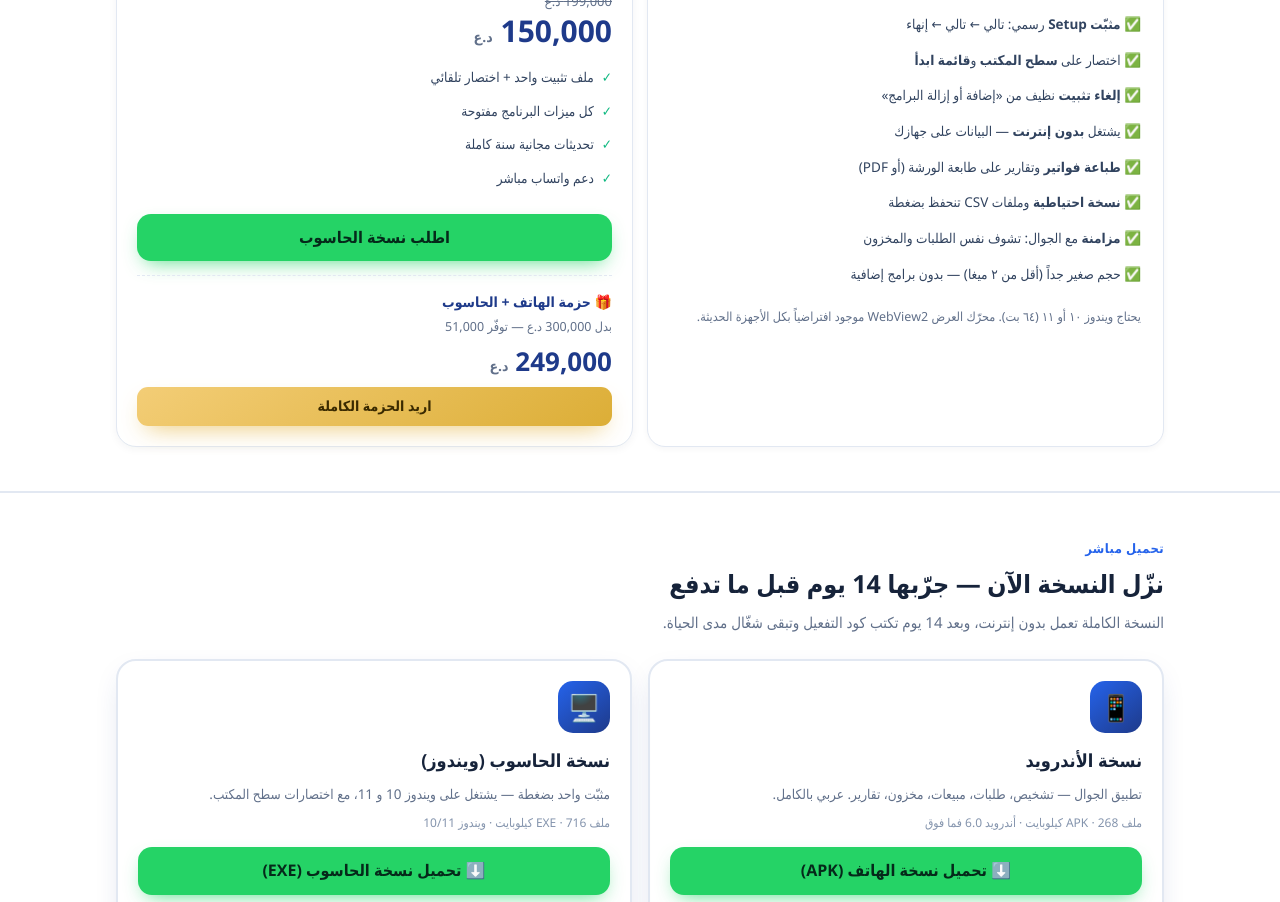
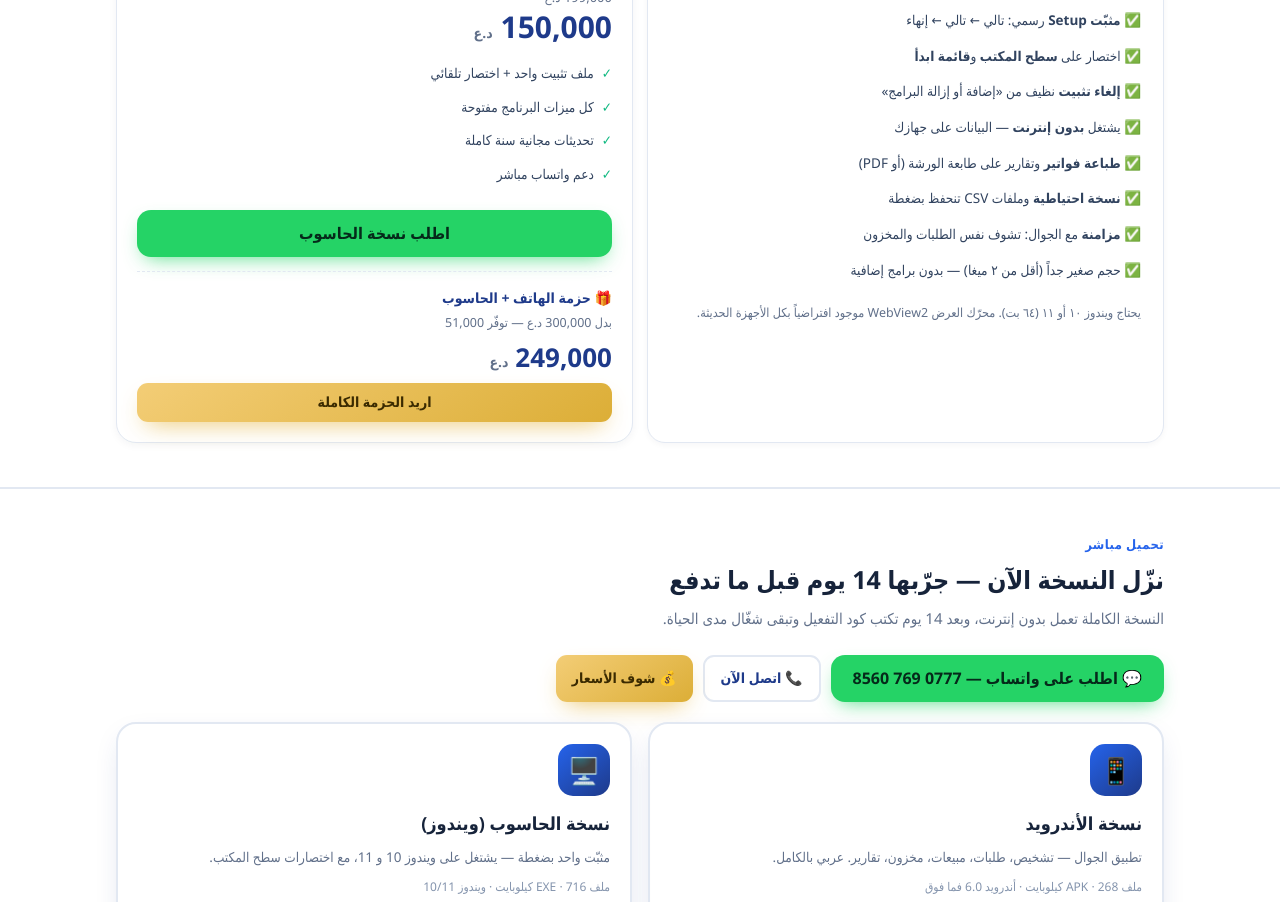
Before and after one commit to sadak1560aa-arch/smartfix, a plain HTML site: page index.html in a window 1280 px wide. Shown: the part 1751-2653 px from the top of the page. Drawn offline with Linux system fonts and the light colour scheme.

Commit message:
Sales page — WhatsApp CTA above download buttons

```diff
--- a/index.html
+++ b/index.html
@@ -211,6 +211,7 @@
         </ul>
         <div class="cta-row">
           <a class="btn btn-wa" id="waHero" href="https://wa.me/9647777698560" target="_blank" rel="noopener">💬 اشتري الآن على واتساب</a>
+          <a class="btn btn-wa" href="https://wa.me/9647777698560?text=%D8%A7%D9%84%D8%B3%D9%84%D8%A7%D9%85%20%D8%B9%D9%84%D9%8A%D9%83%D9%85%D8%8C%20%D8%A3%D8%B1%D9%8A%D8%AF%20%D9%86%D8%B3%D8%AE%D8%A9%20%D8%A7%D9%84%D8%AD%D8%A7%D8%B3%D9%88%D8%A8%20%28%D9%88%D9%8A%D9%86%D8%AF%D9%88%D8%B2%29%20%D9%85%D9%86%20Smart%20Fix%20AI" target="_blank" rel="noopener">⬇️ نزّل النسخة (أندرويد + ويندوز)</a>
           <a class="btn btn-ghost" href="app.html" target="_blank" rel="noopener">🆓 جرّب 14 يوم</a>
           <a class="btn btn-ghost" href="#desktop">🖥️ نسخة الحاسوب</a>
         </div>
@@ -315,6 +316,12 @@
     <p class="kicker">تحميل مباشر</p>
     <h2>نزّل النسخة الآن — جرّبها 14 يوم قبل ما تدفع</h2>
     <p class="lead">النسخة الكاملة تعمل بدون إنترنت، وبعد 14 يوم تكتب كود التفعيل وتبقى شغّال مدى الحياة.</p>
+
+    <div style="display:flex;gap:10px;flex-wrap:wrap;margin:0 0 20px">
+      <a class="btn btn-wa" href="https://wa.me/9647777698560?text=%D8%A7%D9%84%D8%B3%D9%84%D8%A7%D9%85%20%D8%B9%D9%84%D9%8A%D9%83%D9%85%D8%8C%20%D8%A3%D8%B1%D9%8A%D8%AF%20%D8%A7%D9%84%D8%AD%D8%B2%D9%85%D8%A9%20%D8%A7%D9%84%D9%87%D8%A7%D8%AA%D9%81%20%2B%20%D8%A7%D9%84%D8%AD%D8%A7%D8%B3%D9%88%D8%A8%20%D9%85%D9%86%20Smart%20Fix%20AI" target="_blank" rel="noopener">💬 اطلب على واتساب — 0777 769 8560</a>
+      <a class="btn btn-ghost btn-sm" href="tel:+9647777698560">📞 اتصل الآن</a>
+      <a class="btn btn-gold btn-sm" href="#pricing">💰 شوف الأسعار</a>
+    </div>
 
     <div class="dl-grid">
       <div class="dl">
```
Also changed, not shown: offer.html (+7 -0 lines).
